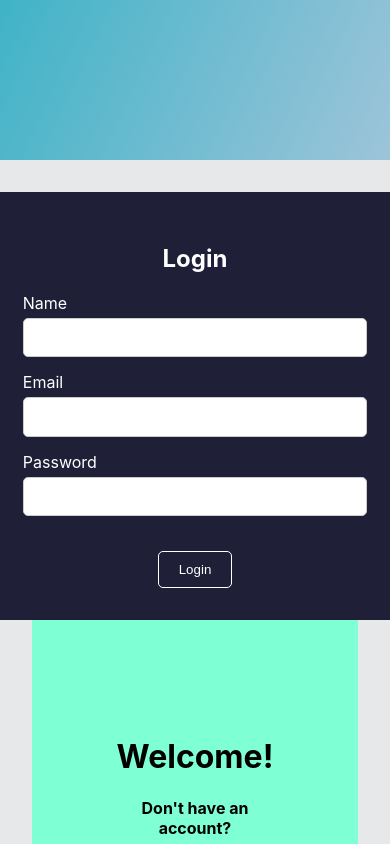
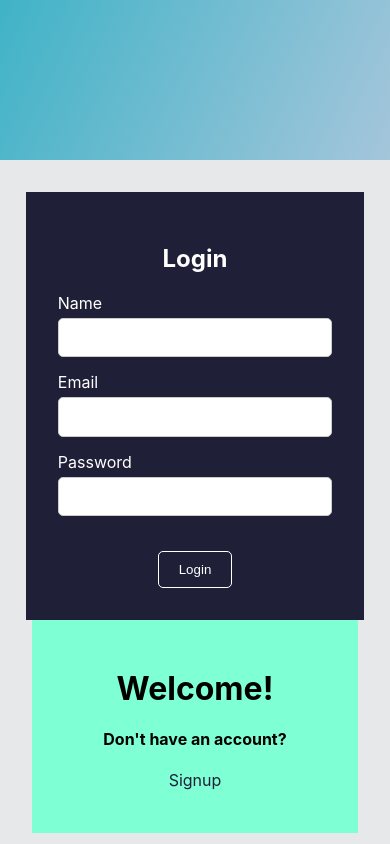
Before and after one commit to Vishnu2954/Fashionista-MERN, a React (Vite) app in the folder frontend/client/: page / in a window 390 px wide. Shown: the top 844 px of the page. Built offline with nearby package versions, Linux system fonts and the light colour scheme; no server answers.

Commit message:
Update LoginForm.css

```diff
--- a/frontend/client/src/components/LoginForm.css
+++ b/frontend/client/src/components/LoginForm.css
@@ -81,6 +81,7 @@ html, body {
   }
 
   @media screen and (max-width: 950px) {
+
     .login-form-container {
       display: flex;
       flex-direction: column;
@@ -88,4 +89,17 @@ html, body {
       align-items: center;
       justify-content: center;
     }
+    input[type='text'],input[type='email'],
+    input[type='password'] {
+      width:250px;
+    padding:0.7rem;
+    border: 1px solid #ccc;
+    border-radius: 5px;
+    }
+    .Signup {
+      padding: 1.2rem 3.5rem;
+      text-align: center;
+      margin: 0.5rem;
+    }
+
   }
```
